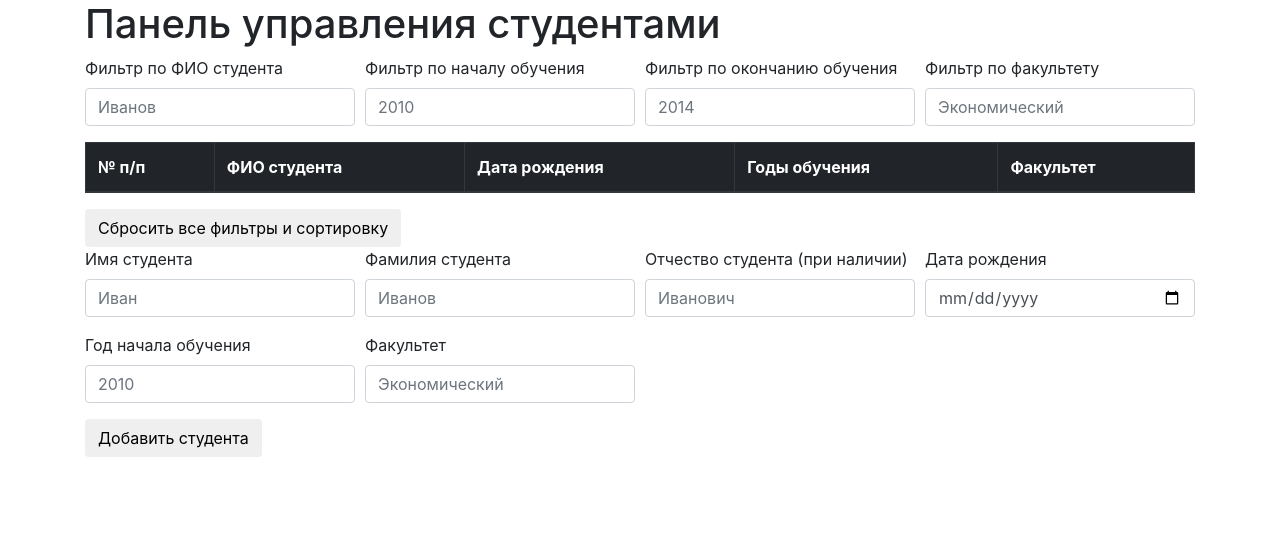
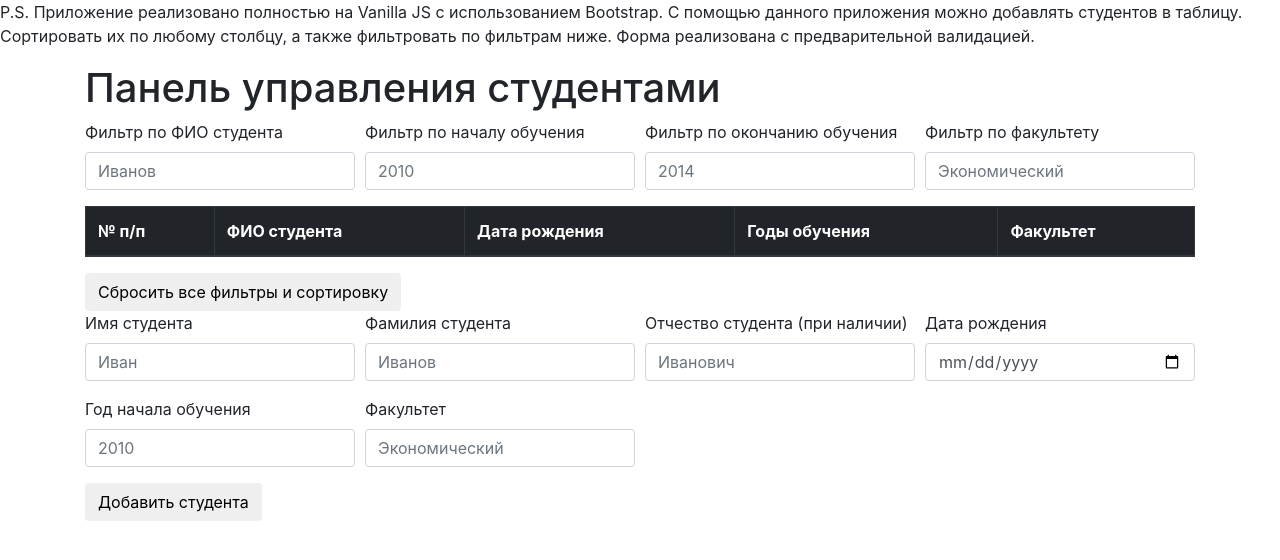
Before and after one commit to TrueGeologist/students, a plain HTML site: page index.html in a window 1280 px wide. Drawn offline with nearby package versions, Linux system fonts and the light colour scheme.

Commit message:
index changed

```diff
--- a/index.html
+++ b/index.html
@@ -13,5 +13,6 @@
     <title>Панель управления студентами</title>
 </head>
 <body>
+    <p>P.S. Приложение реализовано полностью на Vanilla JS с использованием Bootstrap. С помощью данного приложения можно добавлять студентов в таблицу. Сортировать их по любому столбцу, а также фильтровать по фильтрам ниже. Форма реализована с предварительной валидацией.</p>
 </body>
 </html>
```
